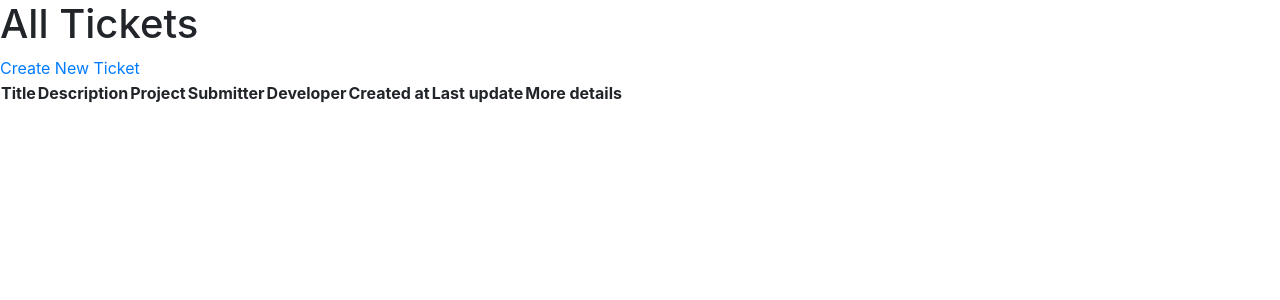
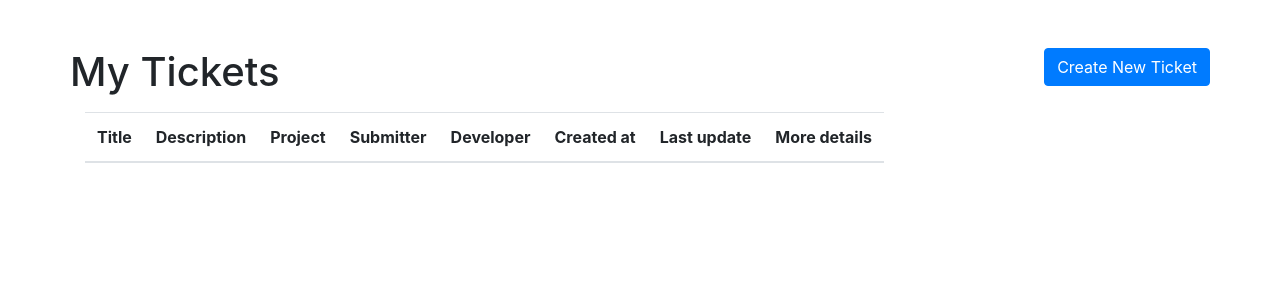
Before and after one commit to KristianMSchmidt/django-bugtracker, a Django app: page /tickets/ in a window 1280 px wide. Shown: the part 56-356 px from the top of the page. Run offline with Django 3.2, Linux system fonts and the light colour scheme; the visitor is signed in with stand-in values (Sample User, id 1); data that the repository does not hold is empty; parts of the project's set-up code (start-up, migrations or seed data) failed here and were passed over; some libraries are stand-ins or nearby versions.

Commit message:
improved mylists and mytickets html

```diff
--- a/static/js/base.js
+++ b/static/js/base.js
@@ -1 +1 @@
-console.log("Javascript here!")
+console.log("Base JS here!")
--- a/templates/base.html
+++ b/templates/base.html
@@ -17,6 +17,9 @@
 
     <!-- Core theme CSS -->
     <link rel="stylesheet" href="{% static 'css/base.css' %}">
+
+    <!-- Load from htmx -->
+    <script src="https://unpkg.com/htmx.org@1.4.1"></script>
 
 
     <style>
--- a/templates/tickets/ticket_list.html
+++ b/templates/tickets/ticket_list.html
@@ -3,12 +3,17 @@
 {% block title %}Tickets{% endblock title%}
 
 {% block content %}
+    <div class="container mt-5">
 
-<h1>All Tickets</h1>
+        <div class="row justify-content-between my-2">
+            <h1 class="mb-2">My Tickets</h1>
+            <form action="{% url "ticket_create" %}" method="GET">
+                <button type="submit" class="btn btn-primary">Create New Ticket</button>
+            </form>
+        </div>
 
-<a href="{% url 'ticket_create' %}">Create New Ticket</a>
-
-<table>
+        <table class="table table-responsive table-hover">
+            <thead>
                 <tr>
                     <th>Title</th>
                     <th>Description</th>
@@ -18,8 +23,9 @@
                     <th>Created at</th>
                     <th>Last update</th>
                     <th>More details</th>
-
                 </tr>
+            </thead>
+            <tbody>
                 {% for ticket in ticket_list %}
                 <tr>
                    <td>{{ ticket.title }}</td>
@@ -32,7 +38,8 @@
                    <td><a href="{{ ticket.get_absolute_url }}">Details</a></td>
                 </tr>
                 {% endfor %}
-</table>
-
+            </tbody>
+            <table>
+    </div>
 
 {% endblock content %}
--- a/tickets/urls.py
+++ b/tickets/urls.py
@@ -7,7 +7,7 @@ from .views import (
     TicketUpdateView,
     TicketDeleteView,
     TicketCommentUpdateView,
-    TicketCommentDeleteView
+    TicketCommentDeleteView,
     )
 
 urlpatterns = [
@@ -20,7 +20,7 @@ urlpatterns = [
     path('<int:pk>/edit/', TicketUpdateView.as_view(), name='ticket_edit'),
     path('<int:pk>/delete/', TicketDeleteView.as_view(), name='ticket_delete'),
 
-    #ticket comment views
+    # ticket comment views
     path('comments/<int:pk>/edit/', TicketCommentUpdateView.as_view(), name='ticket_comment_edit'),
     path('comments/<int:pk>/delete/', TicketCommentDeleteView.as_view(), name='ticket_comment_delete'),
     ]
--- a/tickets/views.py
+++ b/tickets/views.py
@@ -31,6 +31,7 @@ class TicketListView(LoginRequiredMixin, ListView):
         if self.request.user.is_admin():
             return Ticket.objects.all()
         return Ticket.objects.filter(Q(developer=self.request.user) | Q(submitter=self.request.user))
+
 
 @login_required
 def ticket_detail_view(request, pk):
```
Also changed, not shown: templates/dashboard.html (+11 -8 lines), templates/projects/project_list.html (+14 -6 lines). Lines whose indentation alone changed are shown as unchanged.
